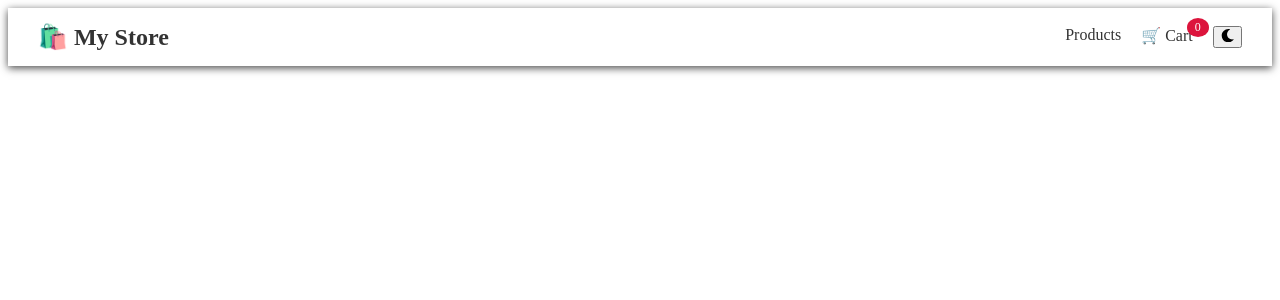
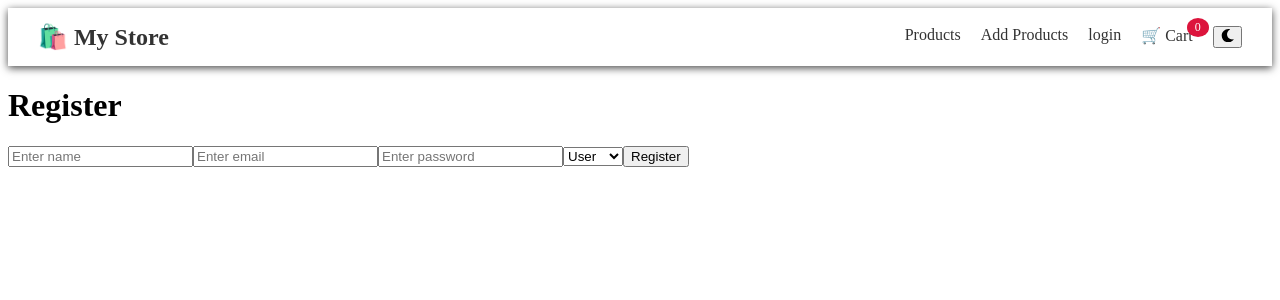
Before and after one commit to RajeevSingh62/ReduxToolkit, a React (Vite) app: page /register in a window 1280 px wide. Shown: the top 300 px of the page. Built offline with nearby package versions, Linux system fonts and the light colour scheme.

Commit message:
protected Routes and login register done.

```diff
--- a/package.json
+++ b/package.json
@@ -11,6 +11,7 @@
   },
   "dependencies": {
     "@reduxjs/toolkit": "^2.6.1",
+    "axios": "^1.8.4",
     "react": "^19.0.0",
     "react-dom": "^19.0.0",
     "react-icons": "^5.5.0",
--- a/src/App.jsx
+++ b/src/App.jsx
@@ -1,35 +1,88 @@
-import React from 'react'
-import Header from './Component/Header'
-import ProductsList from './Component/ProductsList'
-import AddProducts from './Component/AddProducts'
-import Cart from './Component/Cart'
-import { BrowserRouter, Routes,Route } from 'react-router-dom'
-import { useSelector } from 'react-redux'
-import { useEffect } from 'react'
-import './App.css';
+// import React from "react";
+// import Header from "./Component/Header";
+// import ProductsList from "./Component/ProductsList";
+// import AddProducts from "./Component/AddProducts";
+// import Cart from "./Component/Cart";
+// import { BrowserRouter, Routes, Route } from "react-router-dom";
+// import { useSelector } from "react-redux";
+// import { useEffect } from "react";
+// import "./App.css";
+// import Login from "./Component/Authentication/Login";
+// import Register from "./Component/Authentication/Register";
+
+// const App = () => {
+//   const theme = useSelector((store) => store.theme.theme);
+//   console.log(theme);
+//   useEffect(() => {
+//     document.body.className = theme;
+//   }, [theme]);
+//   return (
+//     <>
+//       <BrowserRouter>
+//         <Header />
+//         <Routes>
+//           <Route path="/" element={<ProductsList />} />
+//           <Route path="/cart" element={<Cart />} />
+
+//           <Route path="/login" element={<Login />} />
+//           <Route path="/register" element={<Register />} />
+//           <Route path="/addproducts" element={<AddProducts />} />
+//         </Routes>
+//       </BrowserRouter>
+//     </>
+//   );
+// };
+
+// export default App;
+import React, { useEffect } from "react";
+import { BrowserRouter, Routes, Route } from "react-router-dom";
+import { useSelector } from "react-redux";
+import Header from "./Component/Header";
+import ProductsList from "./Component/ProductsList";
+import AddProducts from "./Component/AddProducts";
+import Cart from "./Component/Cart";
+import Login from "./Component/Authentication/Login";
+import Register from "./Component/Authentication/Register";
+
+import "./App.css";
+import ProtectedRoute from './ProtectedRoute';
 
 const App = () => {
+  const theme = useSelector((store) => store.theme.theme);
 
-  const theme=useSelector((store)=>store.theme.theme)
-  console.log(theme)
   useEffect(() => {
     document.body.className = theme;
   }, [theme]);
+
   return (
-  <>
-<BrowserRouter>
+    <BrowserRouter>
+      <Header />
+      <Routes>
+        {/* Public Routes */}
+        <Route path="/" element={<ProductsList />} />
+        <Route path="/login" element={<Login />} />
+        <Route path="/register" element={<Register />} />
 
-<Header/>
-<Routes>
-  <Route path='/' element={<ProductsList/>}/>
-  <Route path='/cart' element={<Cart/>}/>
+        {/* Protected Routes */}
+        <Route
+          path="/cart"
+          element={
+            <ProtectedRoute>
+              <Cart />
+            </ProtectedRoute>
+          }
+        />
+        <Route
+          path="/addproducts"
+          element={
+            <ProtectedRoute>
+              <AddProducts />
+            </ProtectedRoute>
+          }
+        />
+      </Routes>
+    </BrowserRouter>
+  );
+};
 
-</Routes>
-</BrowserRouter>
-
-
-  </>
-  )
-}
-
-export default App
+export default App;
--- /dev/null
+++ b/src/Component/Authentication/Login.jsx
@@ -0,0 +1,42 @@
+import React, { useState } from "react";
+import { useDispatch } from "react-redux";
+import { loginUser } from "../../redux/Auth/AuthThunk";
+
+const Login = () => {
+  const [email, setEmail] = useState("");
+  const [password, setPassword] = useState("");
+
+  const dispatch = useDispatch();
+
+  const handleLogin = (e) => {
+    e.preventDefault();
+
+    // Dispatch loginUser thunk with email and password
+    dispatch(loginUser({ email, password }));
+  };
+
+  return (
+    <div style={{ padding: "30px", maxWidth: "400px", margin: "auto" }}>
+      <h2>Login</h2>
+      <form onSubmit={handleLogin} style={{ display: "flex", flexDirection: "column", gap: "15px" }}>
+        <input
+          type="email"
+          placeholder="Enter email"
+          value={email}
+          onChange={(e) => setEmail(e.target.value)}
+          required
+        />
+        <input
+          type="password"
+          placeholder="Enter password"
+          value={password}
+          onChange={(e) => setPassword(e.target.value)}
+          required
+        />
+        <button type="submit">Login</button>
+      </form>
+    </div>
+  );
+};
+
+export default Login;
--- /dev/null
+++ b/src/Component/Authentication/Register.jsx
@@ -0,0 +1,58 @@
+import React, { useState } from "react";
+import { useDispatch } from "react-redux";
+
+import { registerUser } from "../../redux/Auth/AuthThunk";
+
+const Register = () => {
+
+    const dispatch = useDispatch();
+  const [formData, setFormData] = useState({
+    name: "",
+    email: "",
+    password: "",
+    role: "user",
+  });
+
+  const handleChange = (e) => {
+    setFormData({ ...formData, [e.target.name]: e.target.value });
+  };
+
+  const handleRegister = (e) => {
+    e.preventDefault();
+    dispatch(registerUser(formData))
+
+  };
+
+  return (
+    <div>
+      <h1>Register</h1>
+      <form>
+        <input
+          type="text"
+          placeholder="Enter name"
+          name="name"
+          onChange={handleChange}
+        />
+        <input
+          type="text"
+          placeholder="Enter email"
+          name="email"
+          onChange={handleChange}
+        />
+        <input
+          type="password"
+          placeholder="Enter password"
+          name="password"
+          onChange={handleChange}
+        />
+        <select name="role" onChange={handleChange}>
+          <option value="user">User</option>
+          <option value="admin">Admin</option>
+        </select>
+        <button onClick={handleRegister}>Register</button>
+      </form>
+    </div>
+  );
+};
+
+export default Register;
--- a/src/Component/Cart.jsx
+++ b/src/Component/Cart.jsx
@@ -1,5 +1,6 @@
 import React from "react";
 import { useDispatch, useSelector } from "react-redux";
+import { loginUser } from "../redux/Auth/AuthThunk";
 import {
   removeFromCart,
   increaseQuantity,
@@ -11,6 +12,13 @@ import {
 const Cart = () => {
 
   const cartItems = useSelector((store) => store.cart.cartItems);
+  const { isLoggedIn } = useSelector((state) => state.auth); // get login state
+    // Redirect when login is successful
+    useEffect(() => {
+      if (isLoggedIn) {
+        navigate("/cart"); // 👈 change path if needed
+      }
+    }, [isLoggedIn, navigate]);
   const dispatch=useDispatch();
   const totalPrice = cartItems.reduce((total, item) => {
     return total + item.price * item.quantity;
--- a/src/Component/Header.jsx
+++ b/src/Component/Header.jsx
@@ -26,6 +26,9 @@ const Header = () => {
     >
       <h2 style={{ margin: 0, color: "#333" }}>🛍️ My Store</h2>
       <nav style={{ display: "flex", gap: "20px" }}>
+
+
+
         <Link
           to="/"
           style={{
@@ -37,6 +40,29 @@ const Header = () => {
         >
           Products
         </Link>
+        <Link
+          to="/addproducts"
+          style={{
+            textDecoration: "none",
+            color: "#333",
+            fontWeight: "500",
+            fontSize: "16px",
+          }}
+        >
+          Add Products
+       </Link>
+
+       <Link
+          to="/login"
+          style={{
+            textDecoration: "none",
+            color: "#333",
+            fontWeight: "500",
+            fontSize: "16px",
+          }}
+        >
+          login
+       </Link>
         <Link
           to="/cart"
           style={{
--- /dev/null
+++ b/src/ProtectedRoute.js
@@ -0,0 +1,15 @@
+import React from "react";
+import { useSelector } from "react-redux";
+import { Navigate } from "react-router-dom";
+
+const ProtectedRoute = ({ children }) => {
+  const { isLoggedIn } = useSelector((state) => state.auth);
+
+  if (!isLoggedIn) {
+    return <Navigate to="/login" replace />;
+  }
+
+  return children;
+};
+
+export default ProtectedRoute;
--- /dev/null
+++ b/src/redux/Auth/AuthSlice.js
@@ -0,0 +1,56 @@
+// redux/Auth/AuthSlice.js
+import { createSlice } from '@reduxjs/toolkit';
+import { loginUser, registerUser } from './AuthThunk';
+
+const initialState = {
+  user: null,
+  isLoggedIn: false,
+  loading: false,
+  error: null,
+};
+
+const authSlice = createSlice({
+  name: 'auth',
+  initialState,
+  reducers: {
+    logout: (state) => {
+      state.user = null;
+      state.isLoggedIn = false;
+    },
+  },
+  extraReducers: (builder) => {
+    builder
+      // Login
+      .addCase(loginUser.pending, (state) => {
+        state.loading = true;
+        state.error = null;
+      })
+      .addCase(loginUser.fulfilled, (state, action) => {
+        state.loading = false;
+        state.user = action.payload;
+        state.isLoggedIn = true;
+      })
+      .addCase(loginUser.rejected, (state, action) => {
+        state.loading = false;
+        state.error = action.payload;
+      })
+
+      // Register
+      .addCase(registerUser.pending, (state) => {
+        state.loading = true;
+        state.error = null;
+      })
+      .addCase(registerUser.fulfilled, (state, action) => {
+        state.loading = false;
+        state.user = action.payload;
+        state.isLoggedIn = true;
+      })
+      .addCase(registerUser.rejected, (state, action) => {
+        state.loading = false;
+        state.error = action.payload;
+      });
+  },
+});
+
+export const { logout } = authSlice.actions;
+export default authSlice.reducer;
--- /dev/null
+++ b/src/redux/Auth/AuthThunk.js
@@ -0,0 +1,46 @@
+// redux/Auth/AuthThunk.js
+import { createAsyncThunk } from '@reduxjs/toolkit';
+import axios from 'axios';
+
+const API_URL = 'https://67efa7932a80b06b889534c4.mockapi.io/Users';
+
+// Login thunk
+export const loginUser = createAsyncThunk(
+  'auth/loginUser',
+  async ({ email, password }, { rejectWithValue }) => {
+    try {
+      const res = await axios.get(API_URL);
+      const users = res.data;
+
+      const user = users.find(
+        (u) => u.email === email && u.password === password
+      );
+      if (user) {
+        return user;
+        console.log("user logged in ",user);
+      } else {
+        return rejectWithValue('Invalid email or password');
+      }
+    } catch (error) {
+      return rejectWithValue(error.message);
+    }
+  }
+);
+
+// Register thunk
+export const registerUser = createAsyncThunk(
+  'auth/registerUser',
+  async ({ name, email, password }, { rejectWithValue }) => {
+    try {
+      const res = await axios.post(API_URL, {
+        name,
+        email,
+        password,
+        role: 'user',
+      });
+      return res.data;
+    } catch (error) {
+      return rejectWithValue(error.message);
+    }
+  }
+);
--- a/src/redux/ProductSlice.js
+++ b/src/redux/ProductSlice.js
@@ -10,7 +10,7 @@ const initialState = {
 const productsSlice = createSlice({
   name: 'products',
   initialState,
-  reducers: {}, // No normal reducers, just async thunks
+  reducers: {},
   extraReducers: (builder) => {
     builder
       .addCase(fetchProducts.pending, (state) => {
--- a/src/redux/Store.js
+++ b/src/redux/Store.js
@@ -2,13 +2,14 @@ import { configureStore } from '@reduxjs/toolkit';
 import cartReducer from "./CartSlice"
 import productsReducer from './ProductSlice';
 import themeReducer from './ThemeSlice';
-
+import authReducer from './Auth/AuthSlice';
 
 const store = configureStore({
   reducer: {
     products: productsReducer,
     cart: cartReducer,
     theme:themeReducer,
+    auth:authReducer
 
   }
 });
```
Also changed, not shown: 1 other file (tests, documents, lock files or other folders).
